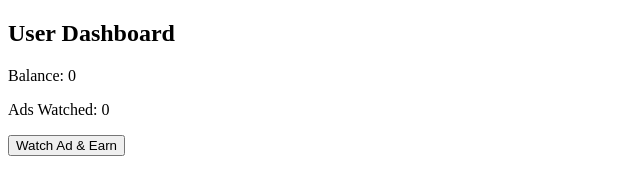
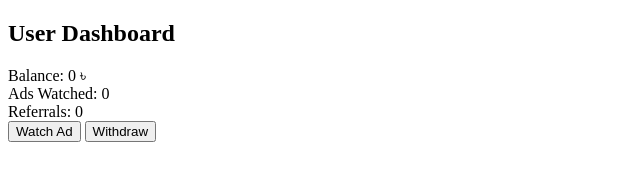
Before and after one commit to mdsabbirmdsabbir01917078733-arch/telegram-ad-board., a plain HTML site: page user/index.html in a window 1280 px wide. Shown: the whole page, without its empty margins (0-640 px from the left). Drawn offline with Linux system fonts and the light colour scheme; no server answers.

Commit message:
user/index.html

```diff
--- a/user/index.html
+++ b/user/index.html
@@ -2,22 +2,20 @@
 <html>
 <head>
   <title>User Dashboard</title>
-  <meta name="viewport" content="width=device-width, initial-scale=1">
 </head>
 <body>
+  <h2>User Dashboard</h2>
 
-<h2>User Dashboard</h2>
+  <div>
+    Balance: <span id="balance">0</span> ৳<br>
+    Ads Watched: <span id="ads">0</span><br>
+    Referrals: <span id="ref">0</span>
+  </div>
 
-<p>Balance: <span id="balance">0</span></p>
-<p>Ads Watched: <span id="ads">0</span></p>
+  <button onclick="watchAd()">Watch Ad</button>
+  <button onclick="withdraw()">Withdraw</button>
 
-<button id="watchAdBtn">Watch Ad & Earn</button>
-
-<!-- 🔥 Firebase FIRST -->
-<script type="module" src="../firebase.js"></script>
-
-<!-- 🔥 User Logic -->
-<script type="module" src="user.js"></script>
-
+  <script type="module" src="firebase.js"></script>
+  <script type="module" src="user.js"></script>
 </body>
 </html>
```
